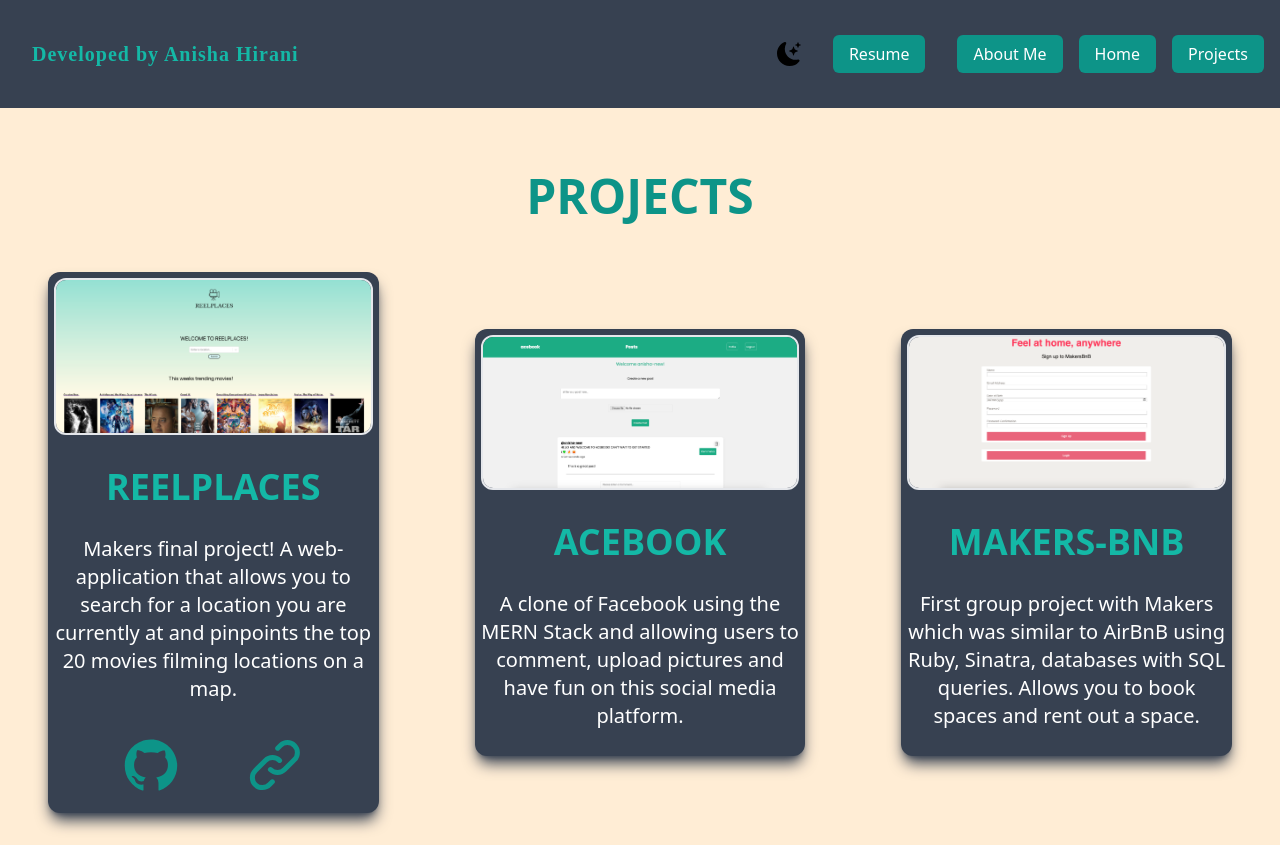
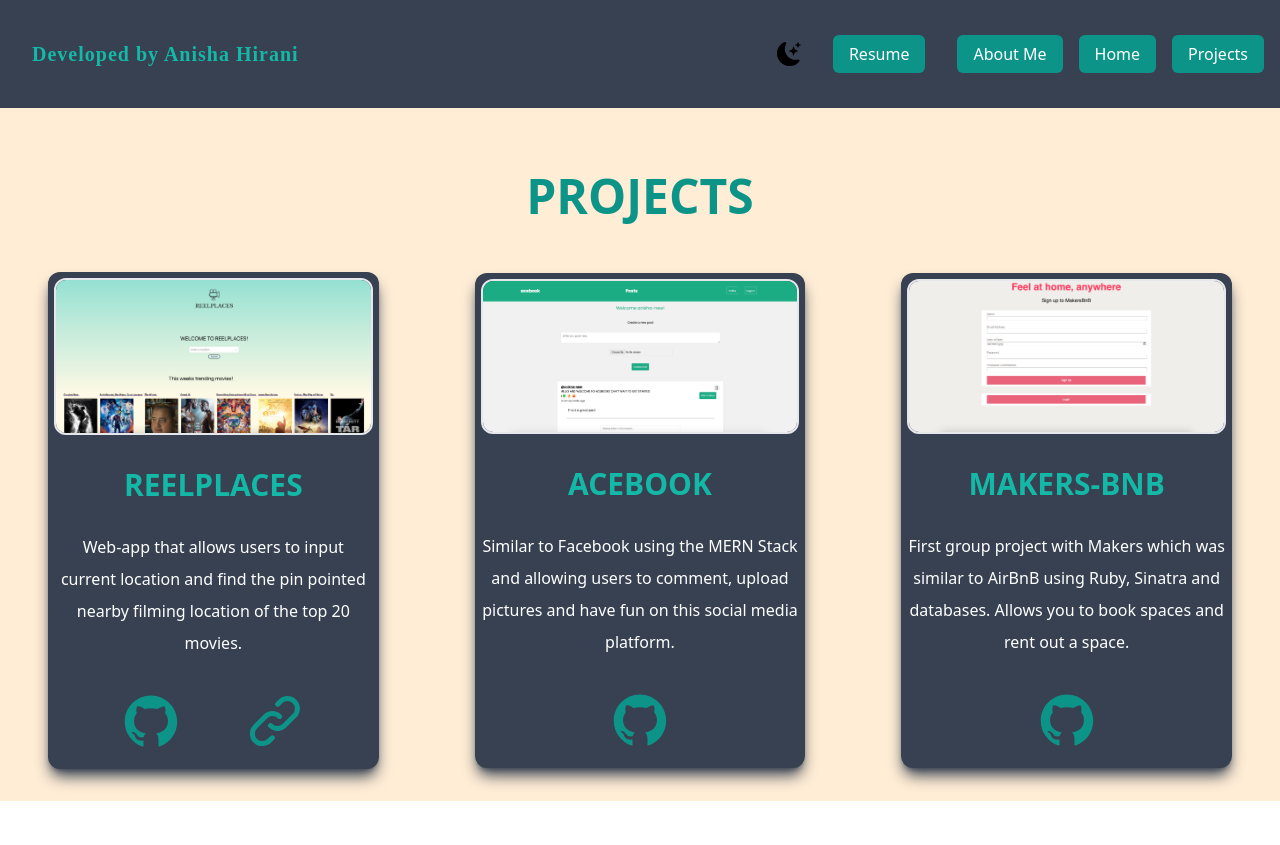
Before and after one commit to anisha-11/portfolio-site, a Next.js app in the folder portfolio/: page /projects in a window 1280 px wide. After the commit the page ends 801 px from the top, so only its background shows below. Built offline with nearby package versions, Linux system fonts and the light colour scheme.

Commit message:
added icons and links to all projects

```diff
--- a/portfolio/pages/projects.js
+++ b/portfolio/pages/projects.js
@@ -11,6 +11,8 @@ import { useState } from "react";
 export default function Projects() {
   const reelplacesRepo = "https://github.com/anisha-11/ReelPlaces";
   const reelplacesLink = "https://reelplaces.herokuapp.com/"
+  const acebookRepo = "https://github.com/anisha-11/acebook";
+  const bnbRepo = "https://github.com/anisha-11/MakersBnB";
   const [darkMode, setDarkMode] = useState(false);
   return (
     <div className={darkMode ? 'dark' : ""}>
@@ -51,11 +53,10 @@ export default function Projects() {
             <div className='grid grid-cols-3 justify-center items-center ml-auto mr-auto max-w-l"'>
               <div className="text-center shadow-lg dark:bg-teal-600 bg-gray-700 shadow-gray-700 dark:shadow-teal-600 p-1.5 rounded-xl my-8 mr-12 ml-12 mx-auto justify-center">
                 <Image className="border-solid border-2 dark:border-black rounded-xl" src={reelplaces} width={650} height={200}/>
-                <h3 className="text-4xl text-teal-500 dark:text-orange-200 font-extrabold pt-8 pb-2">REELPLACES</h3>
-                <p className="text-md py-5 leading-5 text-white dark:text-white md:text-xl max-w-xl mx-auto">
-                  Makers final project! A web-application that allows you to search for a location
-                  you are currently
-                  at and pinpoints the top 20 movies filming locations on a map.
+                <h3 className="text-3xl text-teal-500 dark:text-orange-200 font-extrabold pt-8 pb-2">REELPLACES</h3>
+                <p className="text-md py-5 leading-8 text-white dark:text-white md:text-md max-w-xl mx-auto">
+                  Web-app that allows users to input current location and find the
+                  pin pointed nearby filming location of the top 20 movies.
                </p>
                 <div className="text-5xl flex justify-center gap-16 py-3 text-teal-600 dark:text-orange-200 md:text-6xl">
                   <a className='hover:text-orange-100' href={reelplacesRepo} target="_blank"><AiFillGithub /></a>
@@ -64,17 +65,23 @@ export default function Projects() {
               </div>
               <div className="text-center bg-gray-700 dark:bg-teal-600 shadow-lg shadow-gray-700 dark:shadow-teal-600 p-1.5 rounded-xl my-8 mr-12 ml-12 mx-auto justify-center">
                 <Image className="border-solid border-2 dark:border-black rounded-xl" src={acebook} width={650} height={200} />
-                <h3 className="text-4xl text-teal-500 dark:text-orange-200 font-extrabold pt-8 pb-2">ACEBOOK</h3>
-                <p className="text-md py-5 leading-8 text-white dark:text-white md:text-xl max-w-xl mx-auto">A clone of Facebook using the MERN Stack and allowing users to comment, upload pictures and have fun on this social media platform.</p>
-              </div>
+                <h3 className="text-3xl text-teal-500 dark:text-orange-200 font-extrabold pt-8 pb-2">ACEBOOK</h3>
+                <p className="text-md py-5 leading-8 text-white dark:text-white md:text-md max-w-xl mx-auto">Similar to Facebook using the MERN Stack and allowing users to comment, upload pictures and have fun on this social media platform.</p>
+                <div className="text-5xl flex justify-center gap-16 py-3 text-teal-600 dark:text-orange-200 md:text-6xl">
+                  <a className='hover:text-orange-100' href={acebookRepo} target="_blank"><AiFillGithub /></a>
+                </div>
+                </div>
               <div className="text-center display-flex dark:bg-teal-600 shadow-lg bg-gray-700 shadow-gray-700 dark:shadow-teal-600 p-1.5 rounded-xl my-8 mr-12 ml-12 mx-auto justify-center">
                 <Image className="border-solid border-2 dark:border-black rounded-xl" src={bnb} width={650} height={200} />
-                <h3 className="text-4xl  text-teal-500 dark:text-orange-200 font-extrabold pt-8 pb-2">MAKERS-BNB</h3>
-                <p className="text-md py-5 leading-8 text-white dark:text-white md:text-xl max-w-xl mx-auto">First group
+                <h3 className="text-3xl  text-teal-500 dark:text-orange-200 font-extrabold pt-8 pb-2">MAKERS-BNB</h3>
+                <p className="text-md py-5 leading-8 text-white dark:text-white md:text-md max-w-md mx-auto">First group
                 project with Makers which was similar to AirBnB using
-                Ruby, Sinatra, databases with SQL queries. Allows you to book spaces and rent
+                Ruby, Sinatra and databases. Allows you to book spaces and rent
                 out a space.
                 </p>
+                <div className="text-5xl flex justify-center gap-16 py-3 text-teal-600 dark:text-orange-200 md:text-6xl">
+                  <a className='hover:text-orange-100' href={bnbRepo} target="_blank"><AiFillGithub /></a>
+                </div>
               </div>
             </div>
           </section>
```
